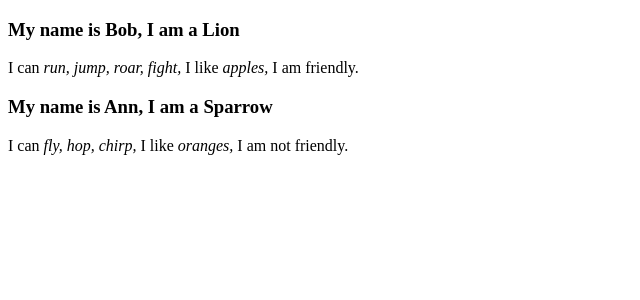
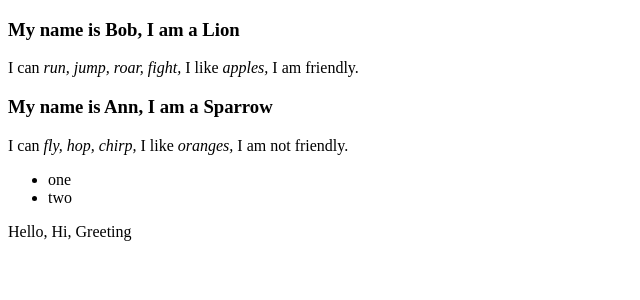
Before and after one commit to Yurimcalex/react-sandbox, a React (Vite) app: page / in a window 1280 px wide. Shown: the top 300 px of the page, without its empty margins (0-640 px from the left). Built offline with nearby package versions, Linux system fonts and the light colour scheme.

Commit message:
Use NotesList component

```diff
--- a/src/du/DU.jsx
+++ b/src/du/DU.jsx
@@ -1,4 +1,5 @@
 import Animal from './Animal.jsx';
+import NotesList from './NotesList.jsx';
 
 export default function DU() {
 	return (
@@ -22,6 +23,16 @@ export default function DU() {
 					food: ['oranges']
 				}}
 			/>
+
+			<div>
+				<NotesList
+					notes={['one', 'two']}
+				/>
+				<NotesList
+					notes={['Hello', 'Hi', 'Greeting']}
+					isList={false}
+				/>
+			</div>
 		</div>
 	);
 }
```
